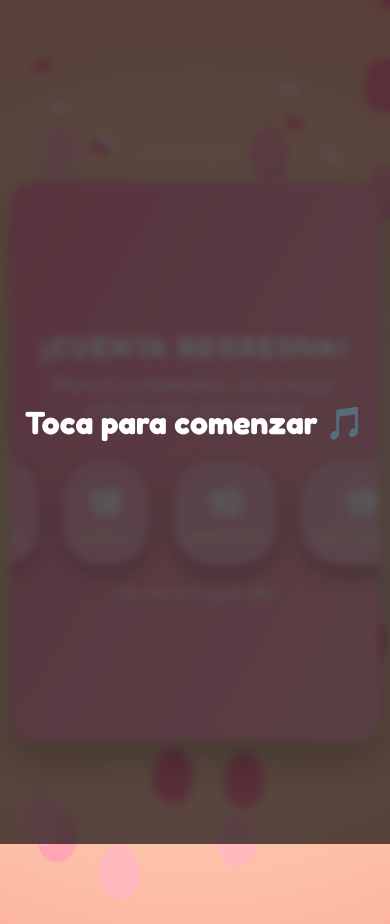
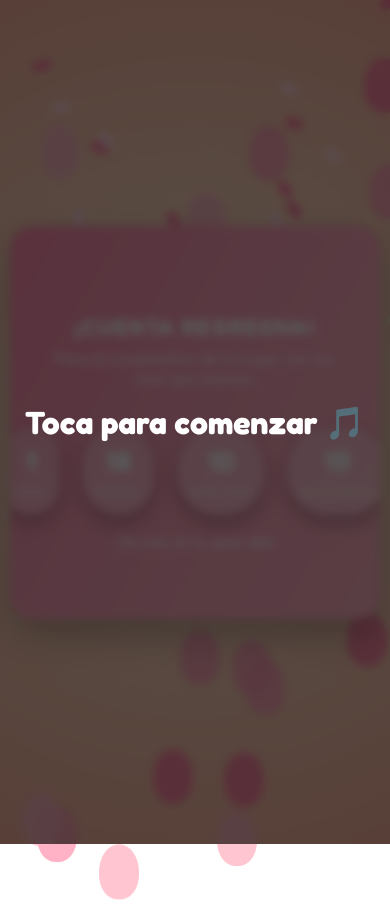
Before and after one commit to hisc94/cumple_marie, a plain HTML site: page index.html in a window 390 px wide. After the commit the page ends 844 px from the top, so only its background shows below. Drawn offline with Linux system fonts and the light colour scheme.

Commit message:
Update index.html

```diff
--- a/index.html
+++ b/index.html
@@ -101,7 +101,8 @@
       flex-direction: column;
       align-items: center;
       justify-content: center;
-      padding: 40px 16px;
+      padding: 20px 16px;
+      box-sizing: border-box;
       position: relative;
       z-index: 2;
     }
@@ -214,6 +215,39 @@
       width: 100%;
       border-radius: 16px;
       margin-top: 20px;
+    }
+
+    /* 📱 Ajustes móviles */
+    @media (max-width: 480px) {
+      .card {
+        height: auto;
+        padding-bottom: 20px;
+      }
+
+      .header {
+        margin-top: 40px;
+      }
+
+      .title {
+        font-size: 22px;
+      }
+
+      .subtitle {
+        font-size: 16px;
+      }
+
+      .time-box {
+        width: 100px;
+        padding: 16px 12px;
+      }
+
+      .time-value {
+        font-size: 28px;
+      }
+
+      .time-label {
+        font-size: 12px;
+      }
     }
   </style>
 </head>
```
